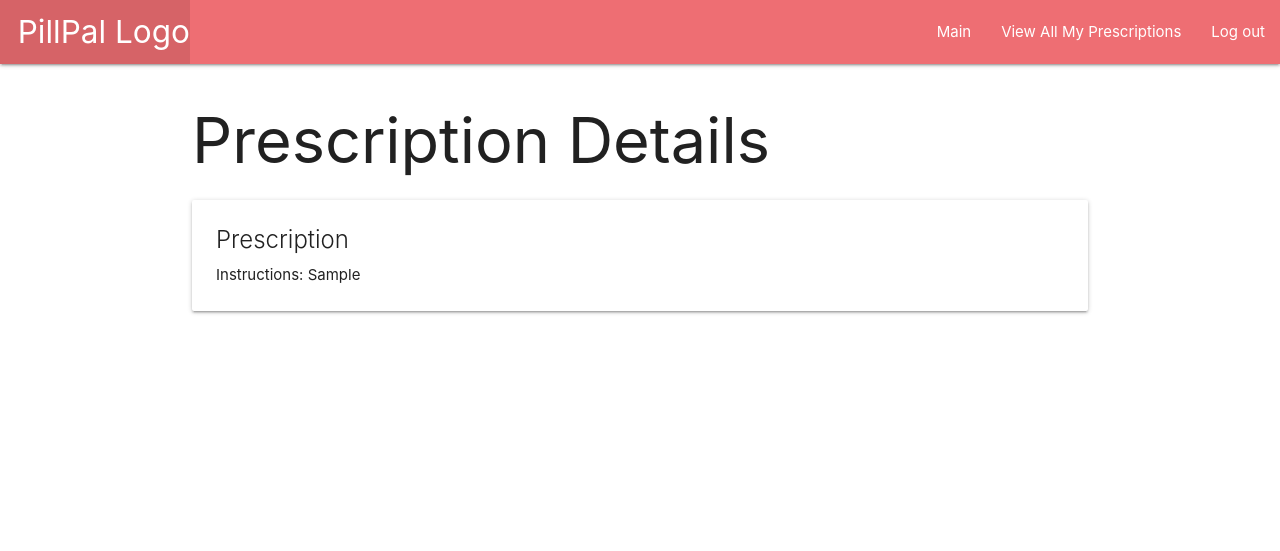
After one commit to jdemarc/pillpal, a Django app: page /prescriptions/1/ in a window 1280 px wide. The commit adds this page. Shown: the top 551 px of the page. Run offline with Django 3.2, Linux system fonts and the light colour scheme; a user stored in the database is signed in; tables that the repository leaves empty hold one stand-in row (values such as "Sample post").

Commit message:
Add details page for a prescription

```diff
--- /dev/null
+++ b/pillpal/main_app/templates/prescriptions/detail.html
@@ -0,0 +1,13 @@
+{% extends 'base.html' %}
+{% block content %}
+
+<h1>Prescription Details</h1>
+
+<div class="card">
+  <div class="card-content">
+    <span class="card-title">Prescription <!-- {{ prescription.name }} --> </span>
+    <p>Instructions: {{ prescriptions.instructions }}</p>
+  </div>
+</div>
+
+{% endblock %}
--- a/pillpal/main_app/templates/prescriptions/index.html
+++ b/pillpal/main_app/templates/prescriptions/index.html
@@ -5,10 +5,12 @@
 
 {% for prescription in prescriptions %}
   <div class="card">
+    <a href="/prescriptions/{{ prescription.id }}">
     <div class="card-content">
       <span class="card-title">Prescription</span>
       <p>Description: {{ prescription.instructions }}</p>
     </div>
+    </a>
   </div>
 
 {% endfor %}
--- a/pillpal/main_app/urls.py
+++ b/pillpal/main_app/urls.py
@@ -5,5 +5,6 @@ urlpatterns = [
   path('', views.home, name='home'),
   path('main/', views.main, name='main'),
   path('prescriptions/', views.prescriptions_index, name='index'),
+  path('prescriptions/<int:prescription_id>/', views.prescriptions_detail, name='detail'),
   path('accounts/signup/', views.signup, name='signup'),
 ]
--- a/pillpal/main_app/views.py
+++ b/pillpal/main_app/views.py
@@ -22,6 +22,12 @@ def prescriptions_index(request):
     return render(request, 'prescriptions/index.html',
     { 'prescriptions': prescriptions })
 
+@login_required
+def prescriptions_detail(request, prescription_id):
+    prescriptions = Prescription.objects.get(id=prescription_id)
+    return render(request, 'prescriptions/detail.html',
+    { 'prescriptions': prescriptions })
+
 def signup(request):
     error_message = ''
     if request.method == 'POST':
```
